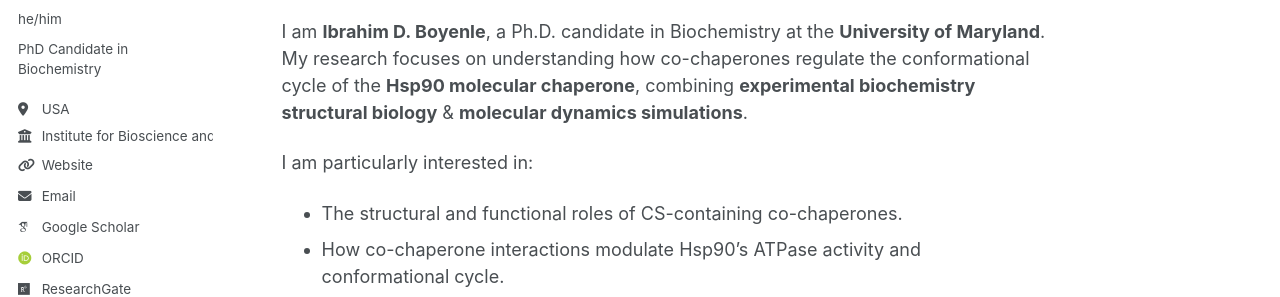
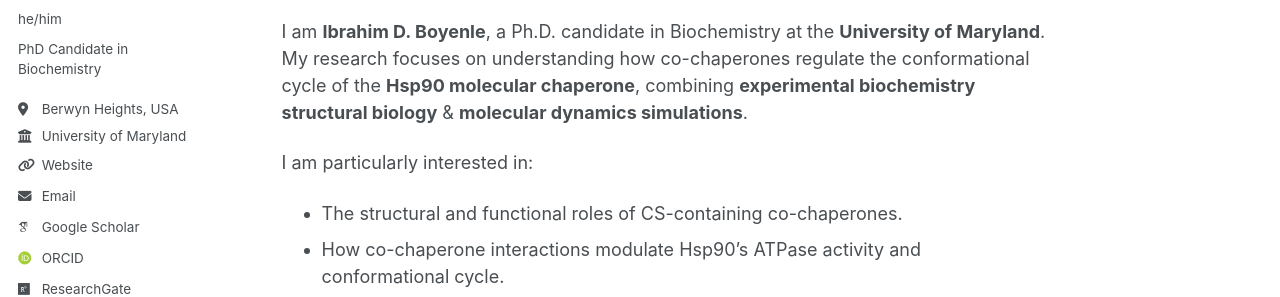
Before and after one commit to Ibrahimboyenle/Ibrahimboyenle.github.io, a Jekyll site: the page built from _pages/about.md, in a window 1280 px wide. Shown: the part 171-468 px from the top of the page. Built offline with Jekyll 4.4.1, drawn with Linux system fonts in a browser that asks for light colours; some web fonts are replaced; a script that is not in the unit is left out.

Commit message:
Update _config.yml

```diff
--- a/_config.yml
+++ b/_config.yml
@@ -26,9 +26,8 @@ author:
   name             : "Ibrahim Boyenle"
   pronouns         : "he/him"
   bio              : "PhD Candidate in Biochemistry"
-  location         : "USA"
+  location         : "Berwyn Heights, USA"
   employer         : "University of Maryland"
-  employer         : "Institute for Bioscience and Biotechnology Research (IBBR)"
   uri              : "https://ibrahimboyenle.github.io"   # or your future custom domain
   email            : "boyenleibrahim65@gmail.com"
 
```
